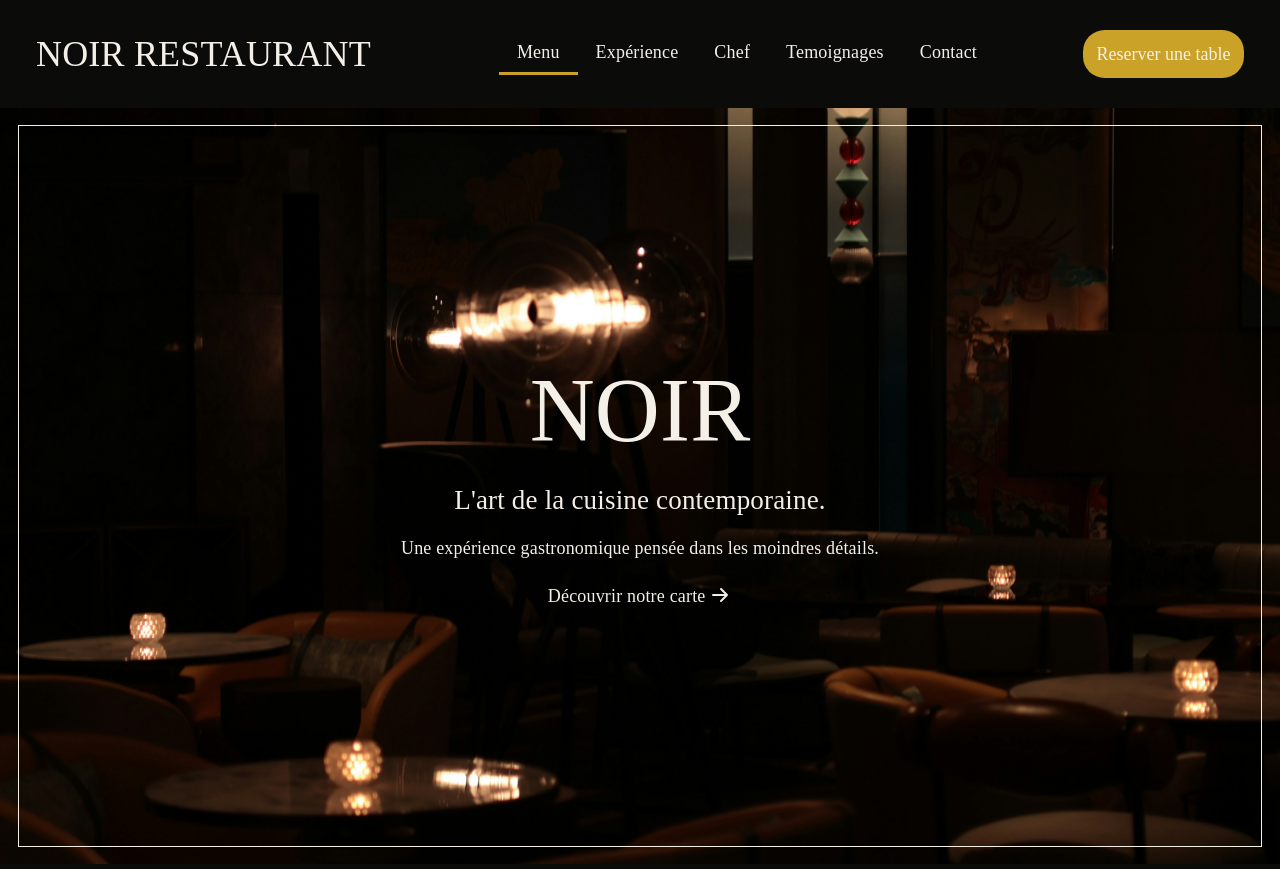
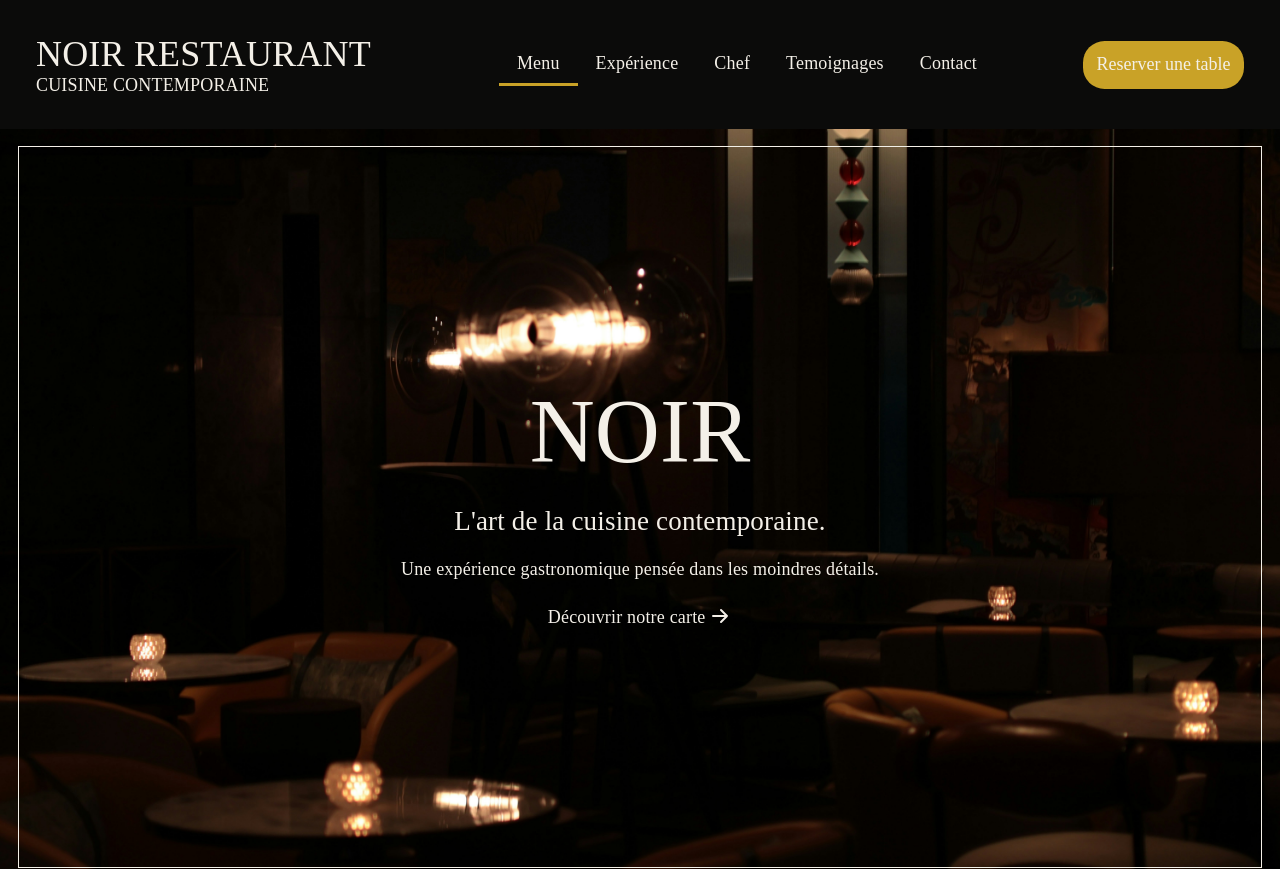
Before and after one commit to MouhamedB19/Noir-Restaurant-Website, a React (Vite) app: page / in a window 1280 px wide. Shown: the top 869 px of the page. Built offline with nearby package versions, Linux system fonts and the light colour scheme.

Commit message:
Amélioration du logo principal

```diff
--- a/src/components/Header.jsx
+++ b/src/components/Header.jsx
@@ -5,7 +5,10 @@ function Header() {
     <>
 
       <header>
-        <h1 class="title">NOIR RESTAURANT</h1>
+        <h1 class="title">
+          NOIR RESTAURANT
+          <h3>CUISINE CONTEMPORAINE</h3>
+        </h1>
         <ul>
           <li class="chosen"><a href="#">Menu</a></li>
           <li><a href="#">Expérience</a></li>
--- a/src/styles/header.css
+++ b/src/styles/header.css
@@ -11,6 +11,13 @@ header {
 h1 {
   font-weight: 200;
   font-family: var(--cormorant);
+  text-align: left;
+}
+
+h3{
+  font-size: 1rem;
+  margin: 0;
+  font-weight: 200;
 }
 
 ul {
--- a/src/styles/philosophy.css
+++ b/src/styles/philosophy.css
@@ -16,7 +16,6 @@
     width: 20%;
     height: 20%;
     border-radius: 10%;
-
 }
 
 .left-box{
```
